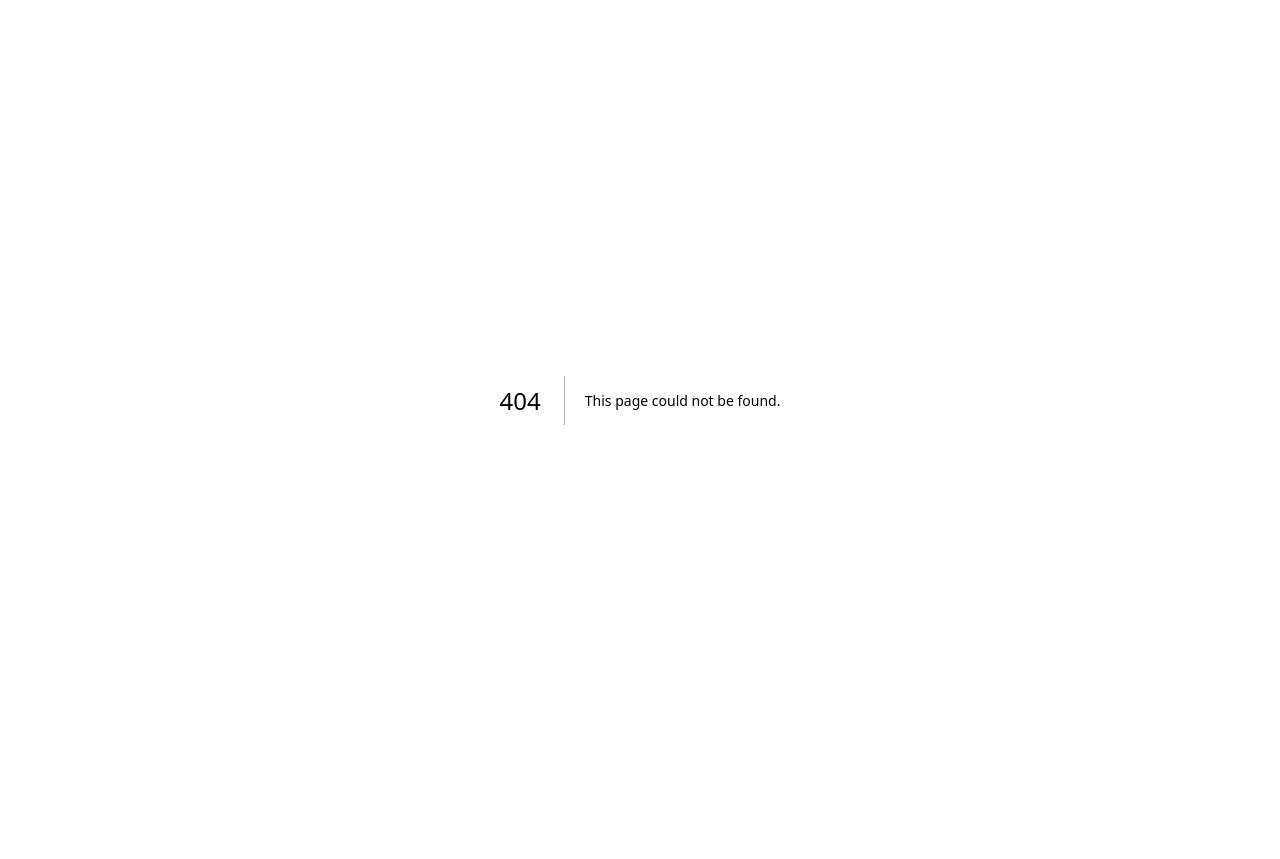
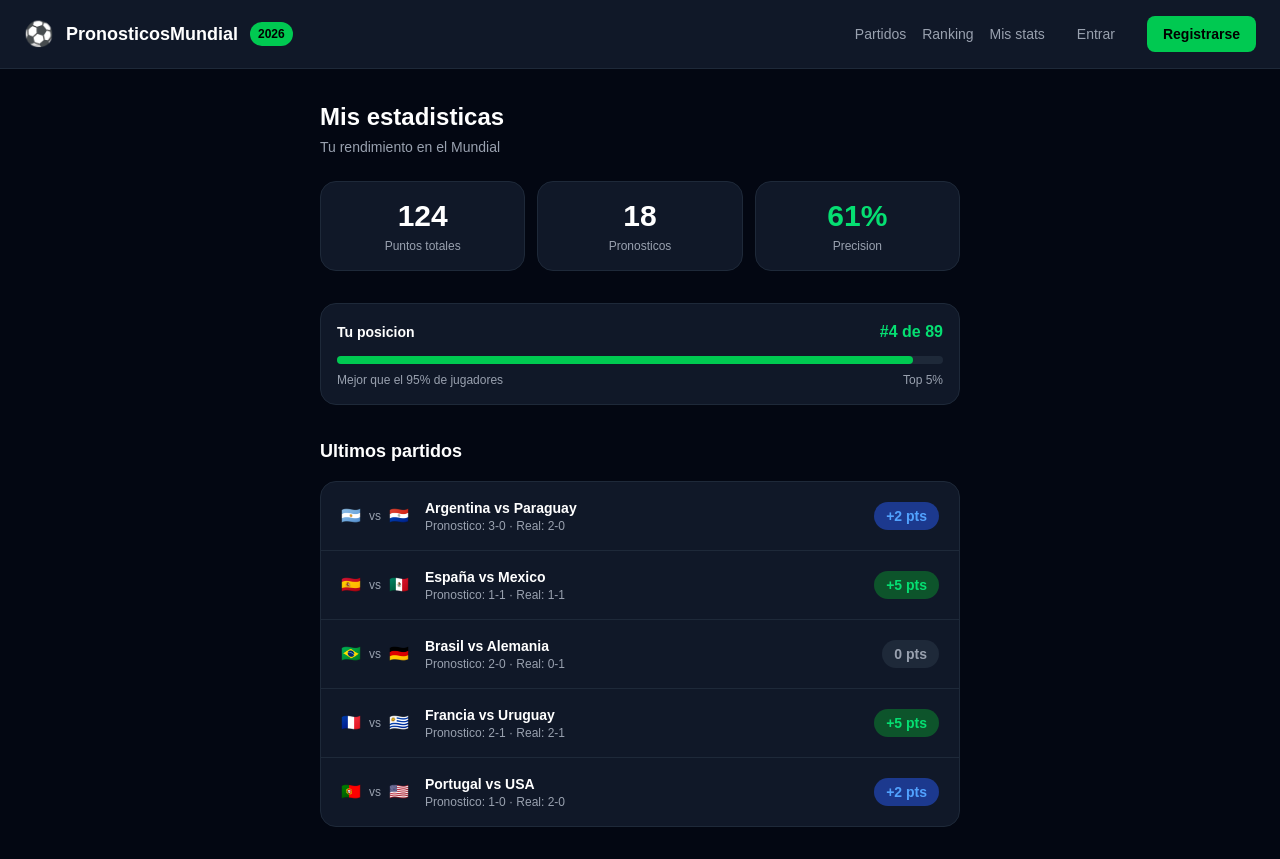
Before and after one commit to Richi661/Mundial-2026, a Next.js app: page /estadisticas in a window 1280 px wide. Before the commit this address had no page. Before the commit the page ends 800 px from the top, so only its background shows below. Built offline with nearby package versions, Linux system fonts and the light colour scheme.

Commit message:
estadisticas, navbar global y mas partidos

```diff
--- /dev/null
+++ b/app/estadisticas/page.tsx
@@ -0,0 +1,70 @@
+import Navbar from "../components/navbar"
+
+export default function Estadisticas() {
+  const partidos = [
+    { local: "Argentina", visitante: "Paraguay", pronostico: "3-0", resultado: "2-0", puntos: 2, bandera1: "🇦🇷", bandera2: "🇵🇾" },
+    { local: "España", visitante: "Mexico", pronostico: "1-1", resultado: "1-1", puntos: 5, bandera1: "🇪🇸", bandera2: "🇲🇽" },
+    { local: "Brasil", visitante: "Alemania", pronostico: "2-0", resultado: "0-1", puntos: 0, bandera1: "🇧🇷", bandera2: "🇩🇪" },
+    { local: "Francia", visitante: "Uruguay", pronostico: "2-1", resultado: "2-1", puntos: 5, bandera1: "🇫🇷", bandera2: "🇺🇾" },
+    { local: "Portugal", visitante: "USA", pronostico: "1-0", resultado: "2-0", puntos: 2, bandera1: "🇵🇹", bandera2: "🇺🇸" },
+  ]
+
+  return (
+    <main className="min-h-screen bg-gray-950 text-white">
+      <Navbar />
+      <div className="max-w-2xl mx-auto px-4 py-8">
+        <h1 className="text-2xl font-semibold mb-1">Mis estadisticas</h1>
+        <p className="text-gray-400 text-sm mb-6">Tu rendimiento en el Mundial</p>
+
+        <div className="grid grid-cols-3 gap-3 mb-8">
+          <div className="bg-gray-900 border border-gray-800 rounded-2xl p-4 text-center">
+            <div className="text-3xl font-semibold text-white">124</div>
+            <div className="text-xs text-gray-400 mt-1">Puntos totales</div>
+          </div>
+          <div className="bg-gray-900 border border-gray-800 rounded-2xl p-4 text-center">
+            <div className="text-3xl font-semibold text-white">18</div>
+            <div className="text-xs text-gray-400 mt-1">Pronosticos</div>
+          </div>
+          <div className="bg-gray-900 border border-gray-800 rounded-2xl p-4 text-center">
+            <div className="text-3xl font-semibold text-green-400">61%</div>
+            <div className="text-xs text-gray-400 mt-1">Precision</div>
+          </div>
+        </div>
+
+        <div className="bg-gray-900 border border-gray-800 rounded-2xl p-4 mb-8">
+          <div className="flex justify-between items-center mb-3">
+            <span className="text-sm font-semibold">Tu posicion</span>
+            <span className="text-green-400 font-semibold">#4 de 89</span>
+          </div>
+          <div className="w-full bg-gray-800 rounded-full h-2">
+            <div className="bg-green-500 h-2 rounded-full" style={{width: "95%"}}></div>
+          </div>
+          <div className="flex justify-between text-xs text-gray-400 mt-2">
+            <span>Mejor que el 95% de jugadores</span>
+            <span>Top 5%</span>
+          </div>
+        </div>
+
+        <h2 className="text-lg font-semibold mb-4">Ultimos partidos</h2>
+        <div className="bg-gray-900 border border-gray-800 rounded-2xl overflow-hidden">
+          {partidos.map((p, i) => (
+            <div key={i} className="flex items-center gap-4 px-5 py-4 border-b border-gray-800 last:border-0">
+              <div className="flex items-center gap-2 flex-1">
+                <span>{p.bandera1}</span>
+                <span className="text-xs text-gray-400">vs</span>
+                <span>{p.bandera2}</span>
+                <div className="ml-2">
+                  <div className="text-sm font-semibold">{p.local} vs {p.visitante}</div>
+                  <div className="text-xs text-gray-400">Pronostico: {p.pronostico} · Real: {p.resultado}</div>
+                </div>
+              </div>
+              <span className={`text-sm font-semibold px-3 py-1 rounded-full ${p.puntos === 5 ? 'bg-green-900 text-green-400' : p.puntos === 2 ? 'bg-blue-900 text-blue-400' : 'bg-gray-800 text-gray-400'}`}>
+                {p.puntos === 0 ? '0 pts' : `+${p.puntos} pts`}
+              </span>
+            </div>
+          ))}
+        </div>
+      </div>
+    </main>
+  )
+}
--- a/app/page.tsx
+++ b/app/page.tsx
@@ -79,6 +79,40 @@ export default function Home() {
           </div>
         </div>
 
+        <div className="bg-gray-900 border border-gray-800 rounded-2xl p-5 mb-4">
+          <div className="flex justify-between items-center mb-4">
+            <span className="text-xs text-gray-400">12 jun · 14:00</span>
+            <span className="text-xs bg-green-900 text-green-400 px-3 py-1 rounded-full">Abierto</span>
+          </div>
+          <div className="grid grid-cols-3 items-center gap-4 mb-4">
+            <div className="flex flex-col items-center gap-2">
+              <span className="text-3xl">🇧🇷</span>
+              <span className="text-sm font-medium">Brasil</span>
+            </div>
+            <div className="flex items-center justify-center gap-2">
+              <input type="number" min="0" max="20" defaultValue="0" className="w-12 h-12 text-center text-xl font-semibold bg-gray-800 border border-gray-700 rounded-lg text-white" />
+              <span className="text-gray-500 font-semibold">-</span>
+              <input type="number" min="0" max="20" defaultValue="0" className="w-12 h-12 text-center text-xl font-semibold bg-gray-800 border border-gray-700 rounded-lg text-white" />
+            </div>
+            <div className="flex flex-col items-center gap-2">
+              <span className="text-3xl">🇩🇪</span>
+              <span className="text-sm font-medium">Alemania</span>
+            </div>
+          </div>
+          <div className="mt-3">
+            <div className="flex justify-between text-xs text-gray-400 mb-1">
+              <span>Brasil 55%</span>
+              <span>Empate 20%</span>
+              <span>Alemania 25%</span>
+            </div>
+            <div className="flex h-1.5 rounded-full overflow-hidden">
+              <div className="bg-green-500" style={{width: "55%"}}></div>
+              <div className="bg-gray-500" style={{width: "20%"}}></div>
+              <div className="bg-orange-500" style={{width: "25%"}}></div>
+            </div>
+          </div>
+        </div>
+
         <button className="w-full bg-green-500 hover:bg-green-400 text-black font-semibold py-3 rounded-xl transition">
           Guardar pronosticos
         </button>
```
